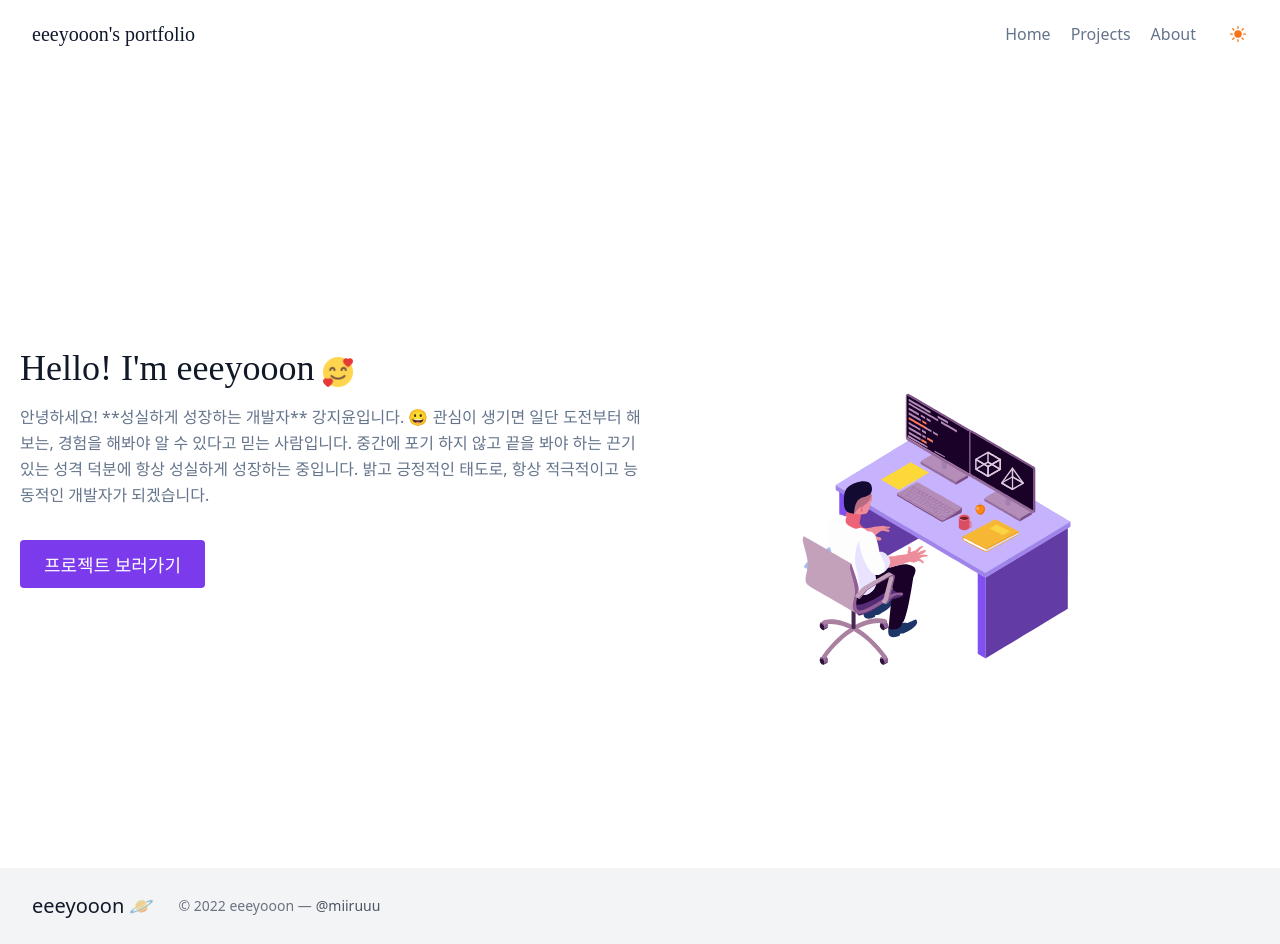
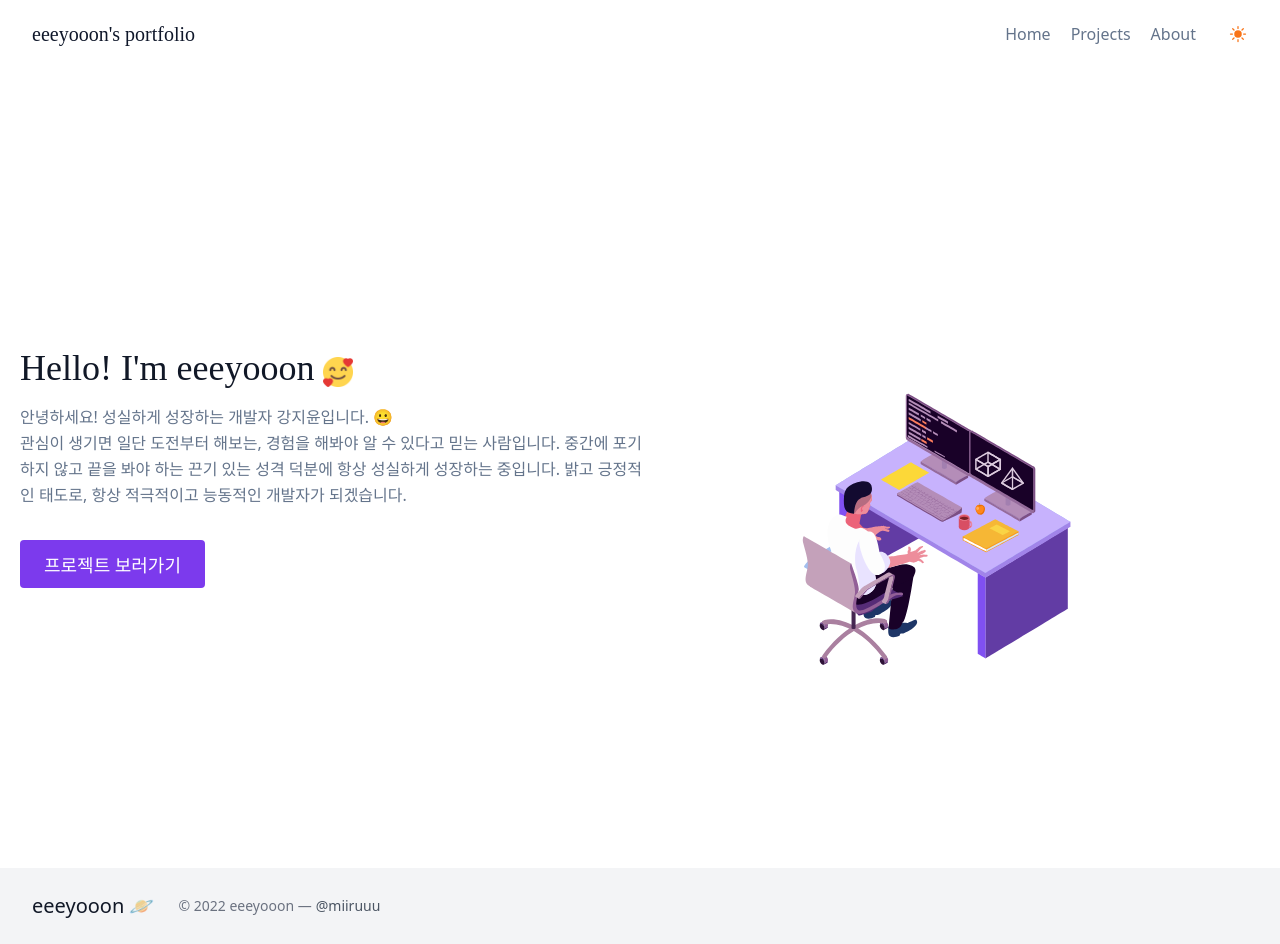
Before and after one commit to eeeyooon/nextjs_portfolio, a Next.js app: page / in a window 1280 px wide. Built offline with nearby package versions, Linux system fonts and the light colour scheme; a web font is replaced by a local one.

Commit message:
프로필 메세지 수정

```diff
--- a/components/home/hero.js
+++ b/components/home/hero.js
@@ -19,7 +19,7 @@ export default function Hero() {
           />
         </h1>
         <p className="mb-8 leading-relaxed">
-          안녕하세요! **성실하게 성장하는 개발자** 강지윤입니다. 😀 관심이
+          안녕하세요! 성실하게 성장하는 개발자 강지윤입니다. 😀 <br /> 관심이
           생기면 일단 도전부터 해보는, 경험을 해봐야 알 수 있다고 믿는
           사람입니다. 중간에 포기 하지 않고 끝을 봐야 하는 끈기 있는 성격 덕분에
           항상 성실하게 성장하는 중입니다. 밝고 긍정적인 태도로, 항상 적극적이고
```
